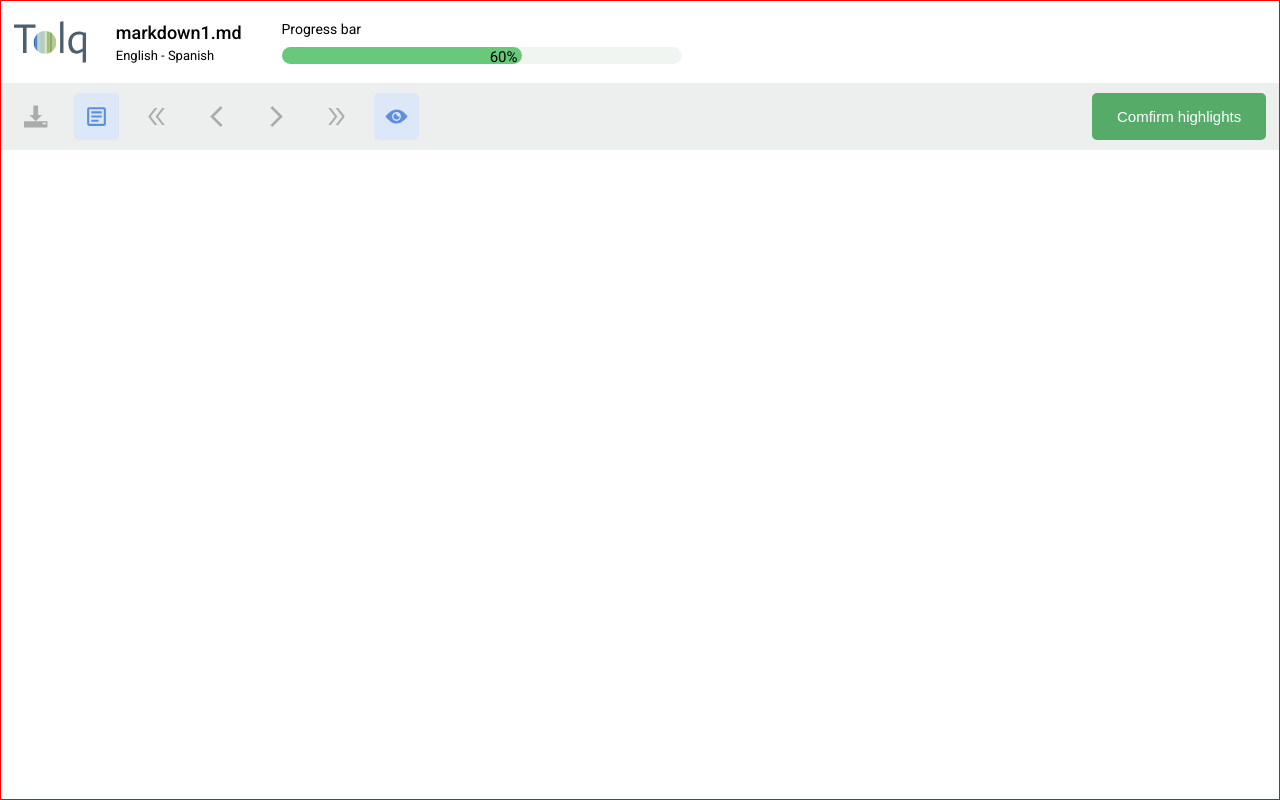
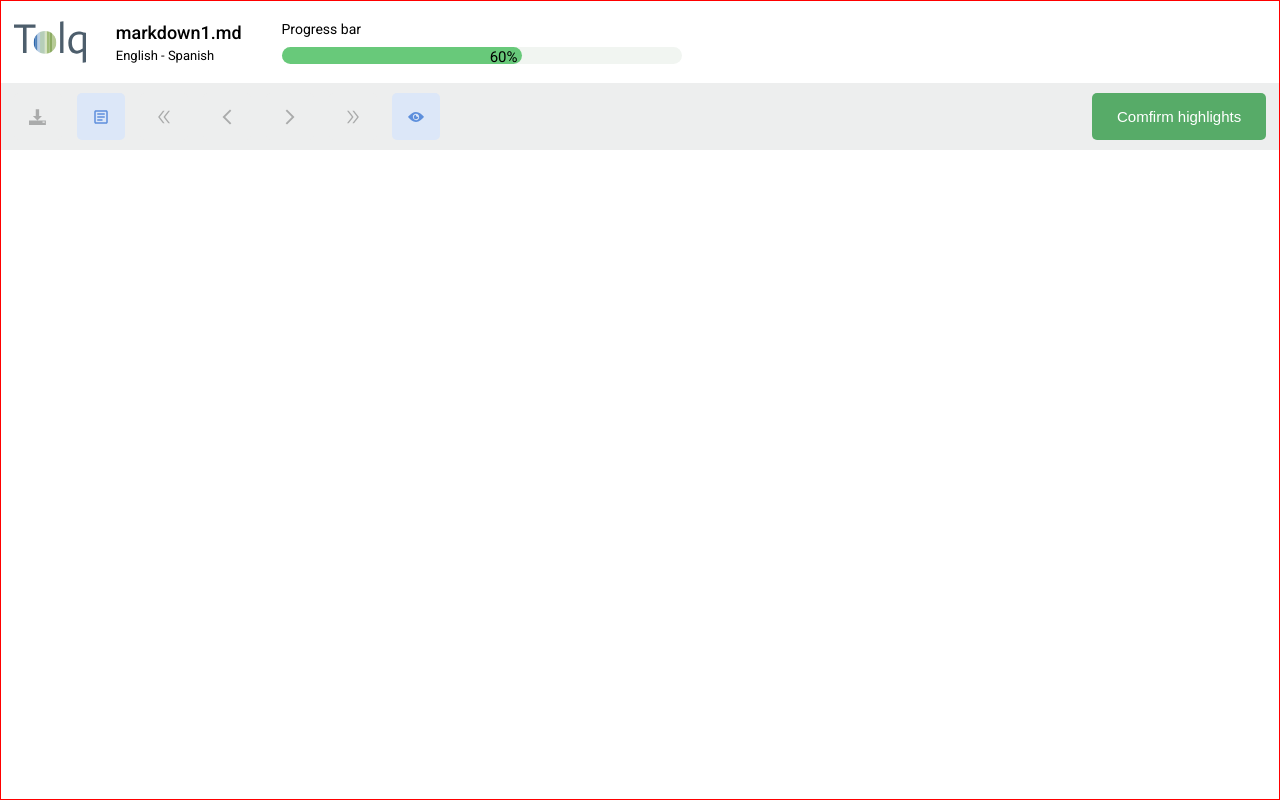
Before and after one commit to Clintjeez/tolq-translator, a React (Create React App) app: page / in a window 1280 px wide. Built offline with nearby package versions, Linux system fonts and the light colour scheme.

Commit message:
Fix: controls button icons size

```diff
--- a/src/components/headerControls/HeaderControls.css
+++ b/src/components/headerControls/HeaderControls.css
@@ -14,13 +14,13 @@
 .controls-btn {
   background-color: #edeeee;
   color: #aaabab;
-  font-size: 25px;
+  font-size: 18px;
   font-weight: bold;
   display: flex;
   align-items: center;
   border: none;
   border-radius: 5px;
-  padding: 5px 10px;
+  padding: 5px 15px;
 }
 .controls-btn:hover {
   background-color: #dce7f8;
```
